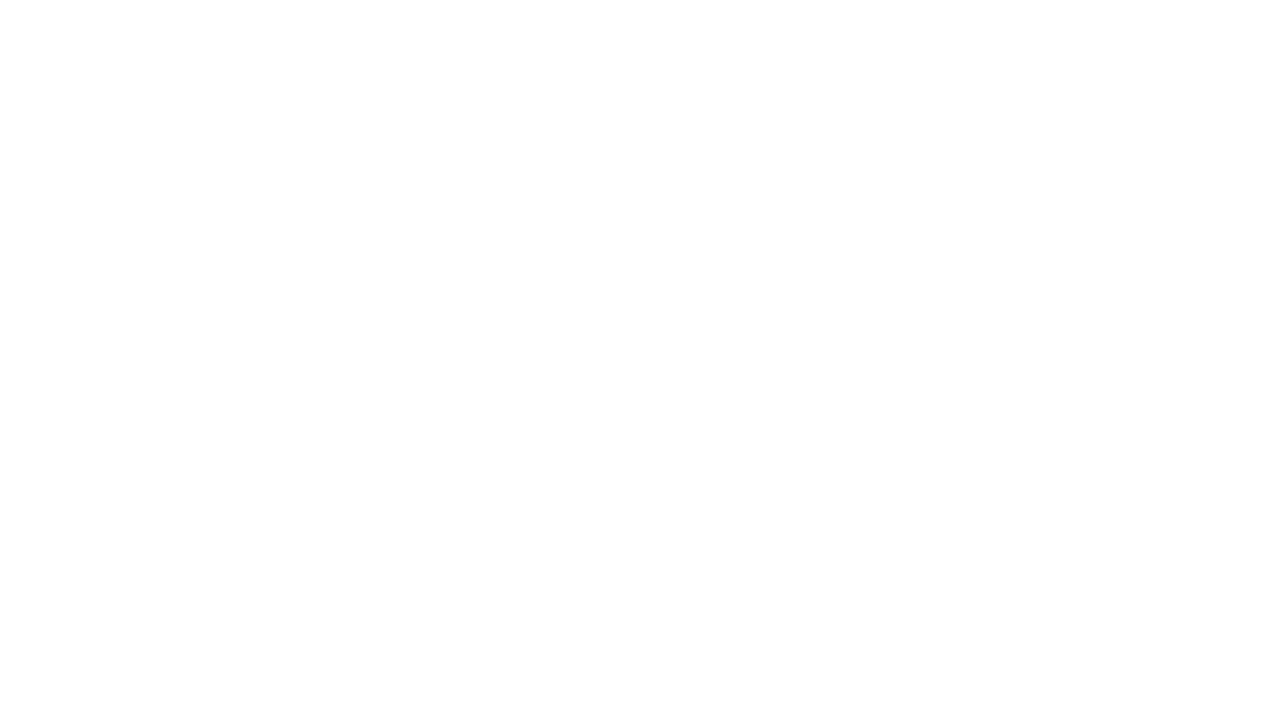
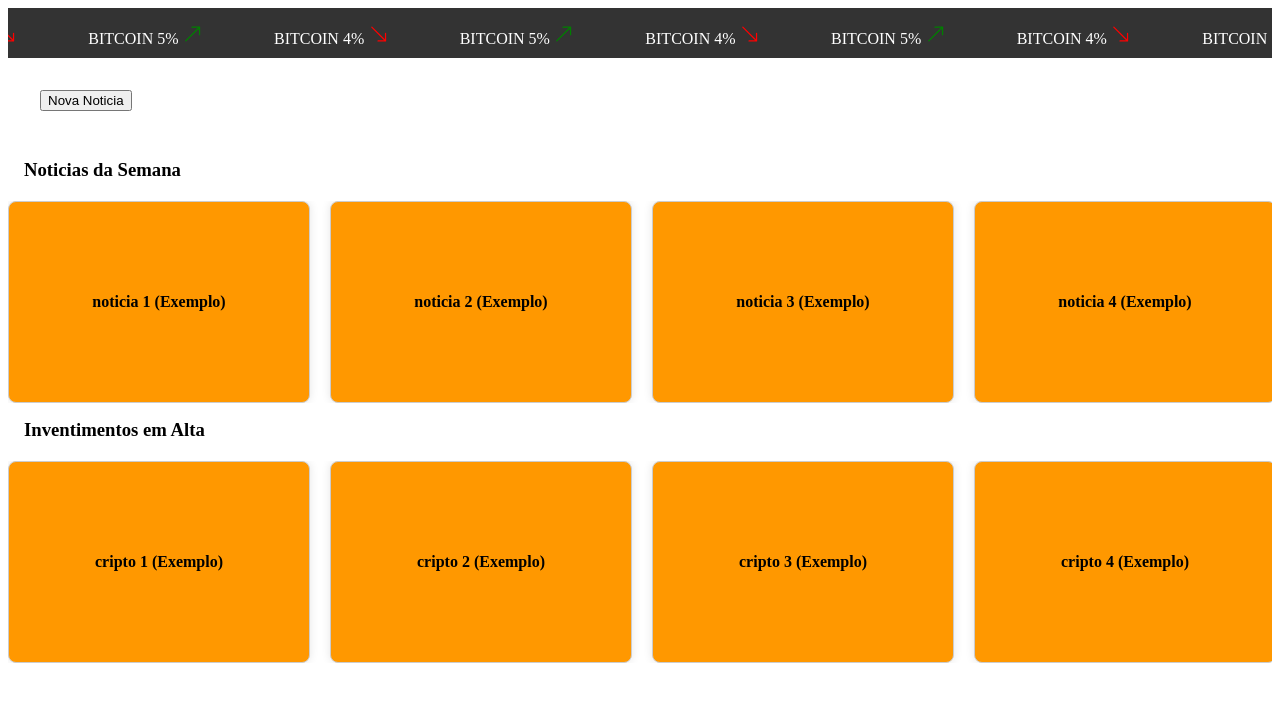
Before and after one commit to hit25082000/CriptoFT-Front, an Angular app: page /news in a window 1280 px wide. Before the commit this address led to /. Shown: the top 702 px of the page. Built offline with nearby package versions, Linux system fonts and the light colour scheme.

Commit message:
adição da aba news

```diff
--- a/src/app/app.module.ts
+++ b/src/app/app.module.ts
@@ -7,17 +7,17 @@ import { AppComponent } from './app.component';
 import { HeaderComponent } from './componentes/header/header.component';
 import { FooterComponent } from './componentes/footer/footer.component';
 import { HomeComponent } from './pages/home/home.component';
-import { NoticesComponent } from './pages/notices/notices.component';
+import { NewsComponent } from './pages/news/news.component';
 import { VideoComponent } from './pages/video/video.component';
 import { UserComponent } from './pages/user/user.component';
 import { LoginComponent } from './pages/login/login.component';
 
 @NgModule({
   declarations: [
-    HomeComponent
+    HomeComponent,
     // HeaderComponent,
     // FooterComponent,
-    // NoticesComponent,
+    NewsComponent
     // VideoComponent,
     // UserComponent,
     // LoginComponent
--- a/src/app/app.routes.ts
+++ b/src/app/app.routes.ts
@@ -2,14 +2,14 @@ import { NgModule } from '@angular/core';
 import { RouterModule, Routes } from '@angular/router';
 
 import { HomeComponent } from './pages/home/home.component';
-import { NoticesComponent } from './pages/notices/notices.component';
+import { NewsComponent } from './pages/news/news.component';
 import { VideoComponent } from './pages/video/video.component';
 import { UserComponent } from './pages/user/user.component';
 import { LoginComponent } from './pages/login/login.component';
 
 export const routes: Routes = [
   { path: 'home', component: HomeComponent },
-  { path: 'notices', component: NoticesComponent },
+  { path: 'news', component: NewsComponent },
   { path: 'video', component: VideoComponent },
   { path: 'user', component: UserComponent },
   { path: 'login', component: LoginComponent },
--- a/src/app/pages/home/home.component.html
+++ b/src/app/pages/home/home.component.html
@@ -20,7 +20,6 @@
     <div class="info-item">Exemplo 6 - {{ cryptoInfo.example6Price }}</div>
   </div>
 </div>
-<!-- ... restante do HTML ... -->
 
 <h1 class="h1">Aulas e Cursos</h1>
 <div class="video-section">
--- /dev/null
+++ b/src/app/pages/news/news.component.css
@@ -0,0 +1,78 @@
+nav {
+    background-color: #333;
+    height: 50px;
+    overflow: hidden;
+    position: relative;
+  }
+
+  ul{
+    list-style: none;
+  }
+
+  nav > ul {
+    display: flex;
+    justify-content: space-between;
+    margin: 0;
+    margin-top: 1rem;
+    padding: 0;
+    position: absolute;
+    top: 0;
+    left: 0;
+    width: 200%;
+    animation: float 60s linear infinite;
+  }
+
+  nav > li {
+    margin: 0 10px;
+  }
+
+   a {
+    text-align: center;
+    color: #fff;
+    text-decoration: none;
+  }
+
+  @keyframes float {
+    0% {
+      transform: translateX(0%);
+    }
+    100% {
+      transform: translateX(-50%);
+    }
+  }
+
+  .noticia-section, .cripto-section{
+      display: flex;
+      overflow-x: auto;
+      margin-top: 20px;
+  }
+
+  .noticia-item, .cripto-item{
+      flex: 0 0 auto;
+      width: 300px;
+      height: 200px;
+      border: 1px solid #ccc;
+      margin-right: 20px;
+      border-radius: 8px;
+      box-shadow: 0 0 10px rgba(0, 0, 0, 0.1);
+      display: flex;
+      align-items: center;
+      justify-content: center;
+      font-weight: bold;
+      font-size: 16px;
+    background-color: #FF9800;
+  }
+
+  button{
+    margin: 2rem;
+  }
+  h3{
+    margin: 1rem;
+  }
+  article{
+    background-color: steelblue;
+    margin: 2rem;
+    padding: 2rem;
+    border-radius: 1rem;
+    color: black;
+  }
--- /dev/null
+++ b/src/app/pages/news/news.component.html
@@ -0,0 +1,125 @@
+<nav>
+    <ul>
+      <li>
+        <a href="">BITCOIN 4% <svg xmlns="http://www.w3.org/2000/svg" width="20" height="20" fill="red"
+            class="bi bi-arrow-down-right" viewBox="0 0 16 16">
+            <path fill-rule="evenodd"
+              d="M14 13.5a.5.5 0 0 1-.5.5h-6a.5.5 0 0 1 0-1h4.793L2.146 2.854a.5.5 0 1 1 .708-.708L13 12.293V7.5a.5.5 0 0 1 1 0v6z" />
+          </svg></a>
+      </li>
+      <li>
+        <a href="">BITCOIN 5% <svg xmlns="http://www.w3.org/2000/svg" width="20" height="20" fill="green"
+            class="bi bi-arrow-up-right" viewBox="0 0 16 16">
+            <path fill-rule="evenodd"
+              d="M14 2.5a.5.5 0 0 0-.5-.5h-6a.5.5 0 0 0 0 1h4.793L2.146 13.146a.5.5 0 0 0 .708.708L13 3.707V8.5a.5.5 0 0 0 1 0v-6z" />
+          </svg></a>
+      </li>
+      <li>
+        <a href="">BITCOIN 4% <svg xmlns="http://www.w3.org/2000/svg" width="20" height="20" fill="red"
+            class="bi bi-arrow-down-right" viewBox="0 0 16 16">
+            <path fill-rule="evenodd"
+              d="M14 13.5a.5.5 0 0 1-.5.5h-6a.5.5 0 0 1 0-1h4.793L2.146 2.854a.5.5 0 1 1 .708-.708L13 12.293V7.5a.5.5 0 0 1 1 0v6z" />
+          </svg></a>
+      </li>
+      <li>
+        <a href="">BITCOIN 5% <svg xmlns="http://www.w3.org/2000/svg" width="20" height="20" fill="green"
+            class="bi bi-arrow-up-right" viewBox="0 0 16 16">
+            <path fill-rule="evenodd"
+              d="M14 2.5a.5.5 0 0 0-.5-.5h-6a.5.5 0 0 0 0 1h4.793L2.146 13.146a.5.5 0 0 0 .708.708L13 3.707V8.5a.5.5 0 0 0 1 0v-6z" />
+          </svg></a>
+      </li>
+      <li>
+        <a href="">BITCOIN 4% <svg xmlns="http://www.w3.org/2000/svg" width="20" height="20" fill="red"
+            class="bi bi-arrow-down-right" viewBox="0 0 16 16">
+            <path fill-rule="evenodd"
+              d="M14 13.5a.5.5 0 0 1-.5.5h-6a.5.5 0 0 1 0-1h4.793L2.146 2.854a.5.5 0 1 1 .708-.708L13 12.293V7.5a.5.5 0 0 1 1 0v6z" />
+          </svg></a>
+      </li>
+      <li>
+        <a href="">BITCOIN 5% <svg xmlns="http://www.w3.org/2000/svg" width="20" height="20" fill="green"
+            class="bi bi-arrow-up-right" viewBox="0 0 16 16">
+            <path fill-rule="evenodd"
+              d="M14 2.5a.5.5 0 0 0-.5-.5h-6a.5.5 0 0 0 0 1h4.793L2.146 13.146a.5.5 0 0 0 .708.708L13 3.707V8.5a.5.5 0 0 0 1 0v-6z" />
+          </svg></a>
+      </li>
+      <li>
+        <a href="">BITCOIN 4% <svg xmlns="http://www.w3.org/2000/svg" width="20" height="20" fill="red"
+            class="bi bi-arrow-down-right" viewBox="0 0 16 16">
+            <path fill-rule="evenodd"
+              d="M14 13.5a.5.5 0 0 1-.5.5h-6a.5.5 0 0 1 0-1h4.793L2.146 2.854a.5.5 0 1 1 .708-.708L13 12.293V7.5a.5.5 0 0 1 1 0v6z" />
+          </svg></a>
+      </li>
+      <li>
+        <a href="">BITCOIN 5% <svg xmlns="http://www.w3.org/2000/svg" width="20" height="20" fill="green"
+            class="bi bi-arrow-up-right" viewBox="0 0 16 16">
+            <path fill-rule="evenodd"
+              d="M14 2.5a.5.5 0 0 0-.5-.5h-6a.5.5 0 0 0 0 1h4.793L2.146 13.146a.5.5 0 0 0 .708.708L13 3.707V8.5a.5.5 0 0 0 1 0v-6z" />
+          </svg></a>
+      </li>
+      <li>
+        <a href="">BITCOIN 4% <svg xmlns="http://www.w3.org/2000/svg" width="20" height="20" fill="red"
+            class="bi bi-arrow-down-right" viewBox="0 0 16 16">
+            <path fill-rule="evenodd"
+              d="M14 13.5a.5.5 0 0 1-.5.5h-6a.5.5 0 0 1 0-1h4.793L2.146 2.854a.5.5 0 1 1 .708-.708L13 12.293V7.5a.5.5 0 0 1 1 0v6z" />
+          </svg></a>
+      </li>
+      <li>
+        <a href="">BITCOIN 5% <svg xmlns="http://www.w3.org/2000/svg" width="20" height="20" fill="green"
+            class="bi bi-arrow-up-right" viewBox="0 0 16 16">
+            <path fill-rule="evenodd"
+              d="M14 2.5a.5.5 0 0 0-.5-.5h-6a.5.5 0 0 0 0 1h4.793L2.146 13.146a.5.5 0 0 0 .708.708L13 3.707V8.5a.5.5 0 0 0 1 0v-6z" />
+          </svg></a>
+      </li>
+      <li>
+        <a href="">BITCOIN 4% <svg xmlns="http://www.w3.org/2000/svg" width="20" height="20" fill="red"
+            class="bi bi-arrow-down-right" viewBox="0 0 16 16">
+            <path fill-rule="evenodd"
+              d="M14 13.5a.5.5 0 0 1-.5.5h-6a.5.5 0 0 1 0-1h4.793L2.146 2.854a.5.5 0 1 1 .708-.708L13 12.293V7.5a.5.5 0 0 1 1 0v6z" />
+          </svg></a>
+      </li>
+      <li>
+        <a href="">BITCOIN 5% <svg xmlns="http://www.w3.org/2000/svg" width="20" height="20" fill="green"
+            class="bi bi-arrow-up-right" viewBox="0 0 16 16">
+            <path fill-rule="evenodd"
+              d="M14 2.5a.5.5 0 0 0-.5-.5h-6a.5.5 0 0 0 0 1h4.793L2.146 13.146a.5.5 0 0 0 .708.708L13 3.707V8.5a.5.5 0 0 0 1 0v-6z" />
+          </svg></a>
+      </li>
+      <li>
+        <a href="">BITCOIN 4% <svg xmlns="http://www.w3.org/2000/svg" width="20" height="20" fill="red"
+            class="bi bi-arrow-down-right" viewBox="0 0 16 16">
+            <path fill-rule="evenodd"
+              d="M14 13.5a.5.5 0 0 1-.5.5h-6a.5.5 0 0 1 0-1h4.793L2.146 2.854a.5.5 0 1 1 .708-.708L13 12.293V7.5a.5.5 0 0 1 1 0v6z" />
+          </svg></a>
+      </li>
+      <li>
+        <a href="">BITCOIN 5% <svg xmlns="http://www.w3.org/2000/svg" width="20" height="20" fill="green"
+            class="bi bi-arrow-up-right" viewBox="0 0 16 16">
+            <path fill-rule="evenodd"
+              d="M14 2.5a.5.5 0 0 0-.5-.5h-6a.5.5 0 0 0 0 1h4.793L2.146 13.146a.5.5 0 0 0 .708.708L13 3.707V8.5a.5.5 0 0 0 1 0v-6z" />
+          </svg></a>
+      </li>
+    </ul>
+  </nav>
+  <button class="btn btn-success" (click)="openModal()">Nova Noticia</button>
+  <section>
+    <h3>Noticias da Semana</h3>
+    <div class="noticia-section">
+      <div class="noticia-item">noticia 1 (Exemplo)</div>
+      <div class="noticia-item">noticia 2 (Exemplo)</div>
+      <div class="noticia-item">noticia 3 (Exemplo)</div>
+      <div class="noticia-item">noticia 4 (Exemplo)</div>
+      <div class="noticia-item">noticia 5 (Exemplo)</div>
+      <div class="noticia-item">noticia 6 (Exemplo)</div>
+    </div>
+  </section>
+  <section>
+    <h3>Inventimentos em Alta</h3>
+    <div class="cripto-section">
+      <div class="cripto-item">cripto 1 (Exemplo)</div>
+      <div class="cripto-item">cripto 2 (Exemplo)</div>
+      <div class="cripto-item">cripto 3 (Exemplo)</div>
+      <div class="cripto-item">cripto 4 (Exemplo)</div>
+      <div class="cripto-item">cripto 5 (Exemplo)</div>
+      <div class="cripto-item">cripto 6 (Exemplo)</div>
+    </div>
+  </section>
--- /dev/null
+++ b/src/app/pages/news/news.component.ts
@@ -0,0 +1,20 @@
+import { Component, OnInit } from '@angular/core';
+import { Router } from '@angular/router';
+
+@Component({
+  selector: 'app-novidades',
+  templateUrl: './news.component.html',
+  styleUrls: ['./news.component.css']
+})
+export class NewsComponent  implements OnInit {
+
+  constructor(
+  ) {
+  }
+
+  ngOnInit(){
+  }
+
+  openModal() {
+  }
+}
--- a/src/app/pages/notices/notices.component.html
+++ /dev/null
@@ -1 +0,0 @@
-<p>notices works!</p>
```
Also changed, not shown: src/app/pages/notices/notices.component.ts (deleted, +0 -13 lines), src/app/pages/notices/notices.component.css (deleted), 1 other file (tests, documents, lock files or other folders).
